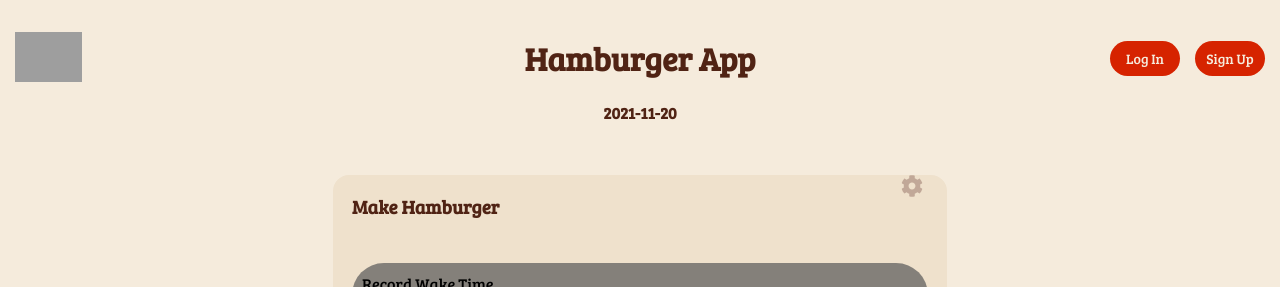
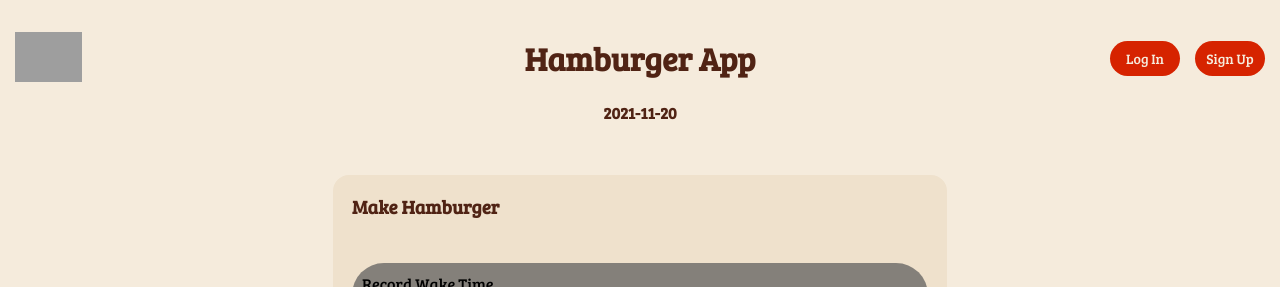
Before and after one commit to Invidam/hamburger_calender, a React (Create React App) app in the folder client/: page / in a window 1280 px wide. Shown: the top 287 px of the page. Built offline with nearby package versions, Linux system fonts and the light colour scheme; grey boxes are pictures that could not be loaded.

Commit message:
feat: remove worklist's cog element.

```diff
--- a/client/src/components/worklist/WorkListTemplate.js
+++ b/client/src/components/worklist/WorkListTemplate.js
@@ -3,16 +3,11 @@ import { WorkList } from "./WorkList";
 import { faCog } from "@fortawesome/free-solid-svg-icons";
 import { FontAwesomeIcon } from "@fortawesome/react-fontawesome";
 
-const CogElement = (
-  <FontAwesomeIcon className="workList-icon" icon={faCog} size="2x" />
-);
 export const WorkListTemplate = ({ targetSetting, user, date }) => {
   return (
     <div className="workList article-template">
       <header className="workList-header article-header">
         <h1>Make Hamburger</h1>
-
-        {CogElement}
       </header>
       <WorkList user={user} date={date} targetSetting={targetSetting} />
     </div>
```
